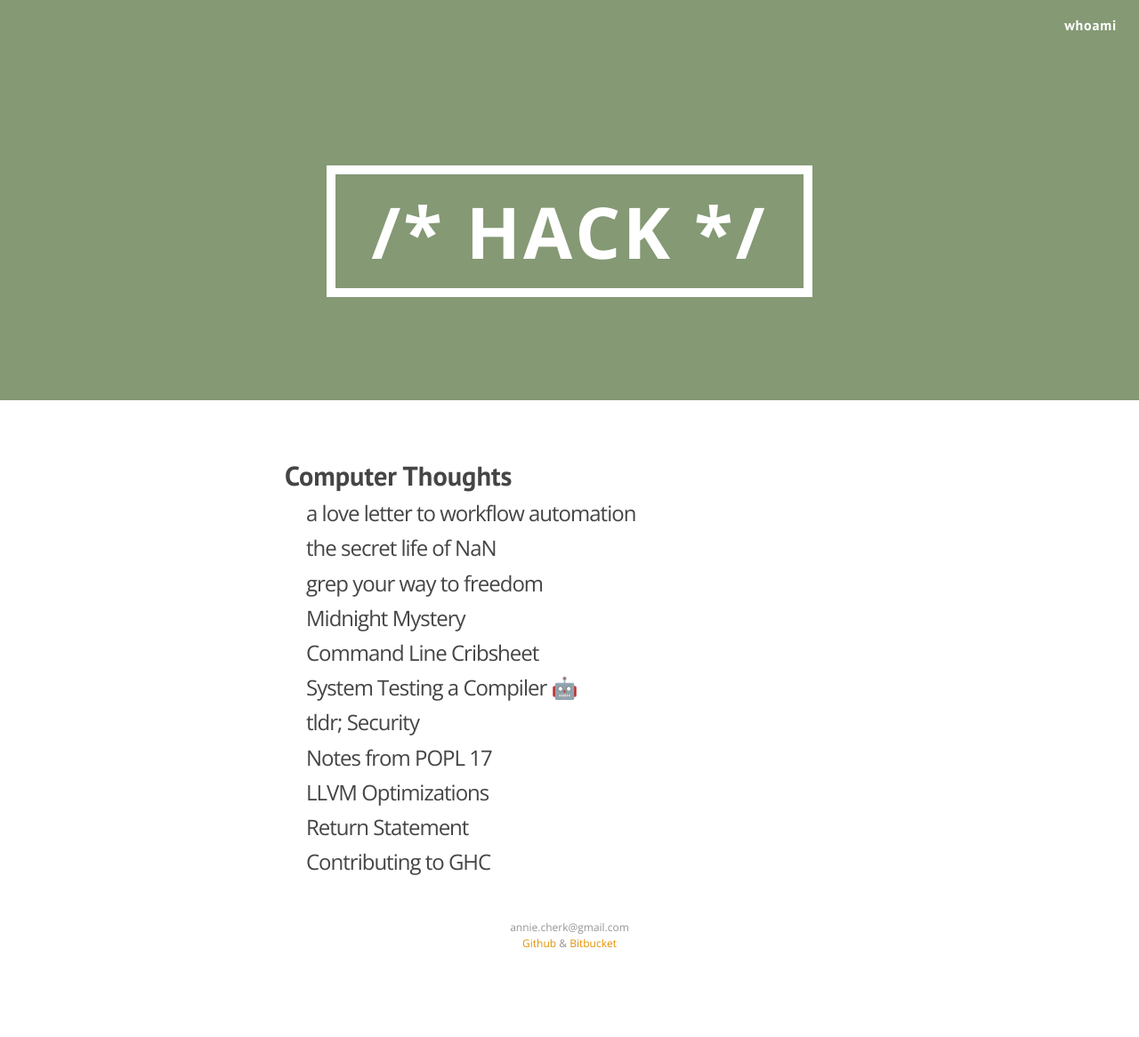
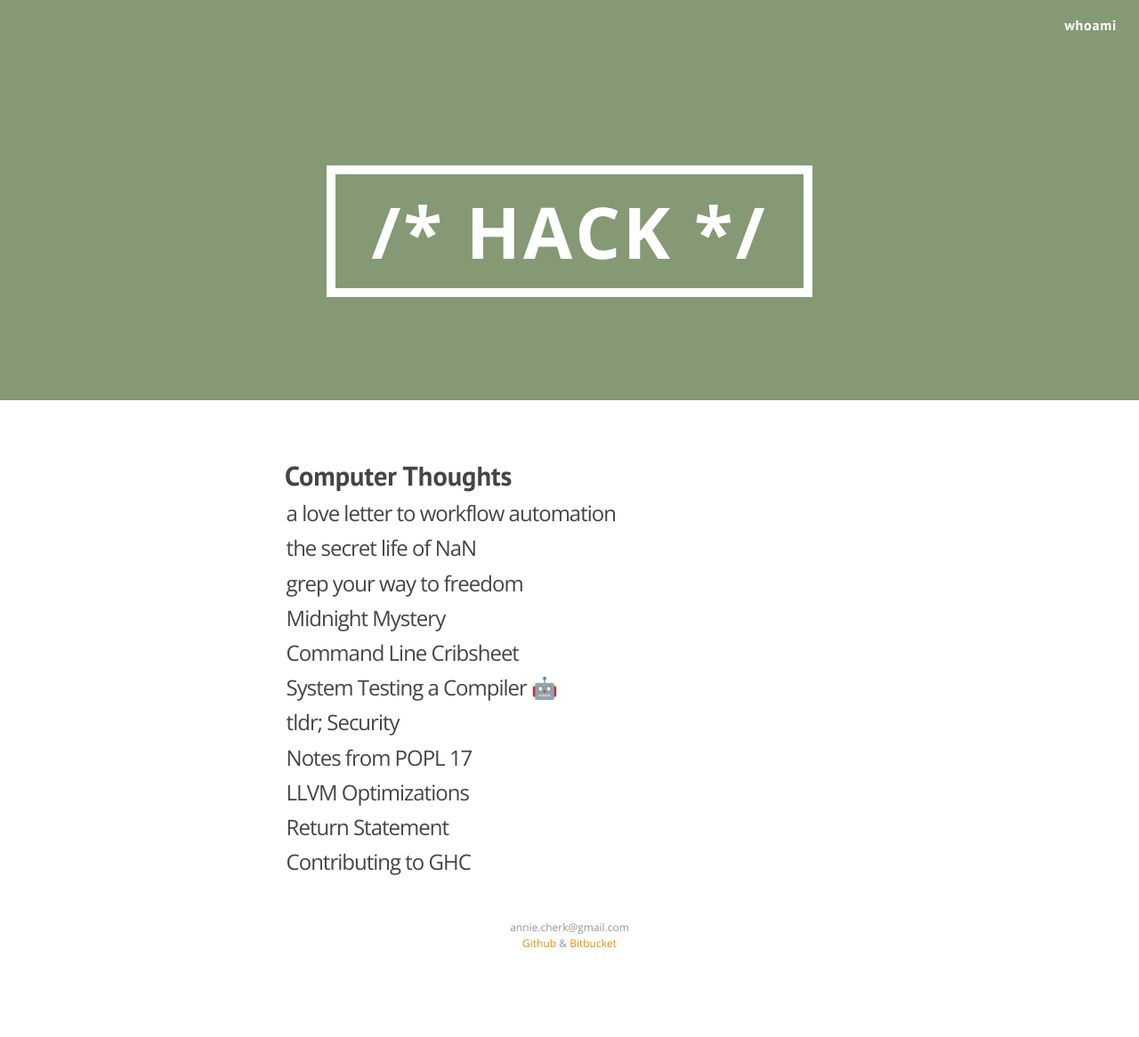
Before and after one commit to anniecherk/anniecherk.github.io, a Jekyll site: the page built from index.html, in a window 1280 px wide. Shown: the whole page at 89% size. Built offline with Jekyll 4.4.1, drawn with Linux system fonts in a browser that asks for light colours; nearby versions of some CDN libraries.

Commit message:
tweaking mobile rendering

```diff
--- a/_sass/_layout.scss
+++ b/_sass/_layout.scss
@@ -100,7 +100,7 @@
 
         > li {
             display: block;
-            padding: 0.1em 1.5em;
+            padding: 0.1em 0.1em;
         }
 
     }
```
